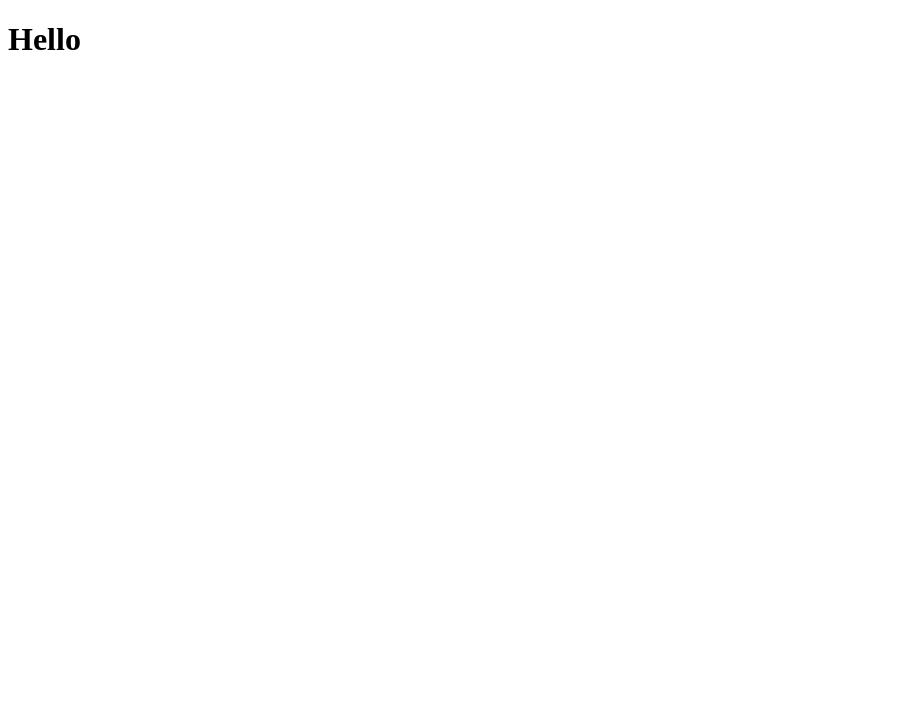
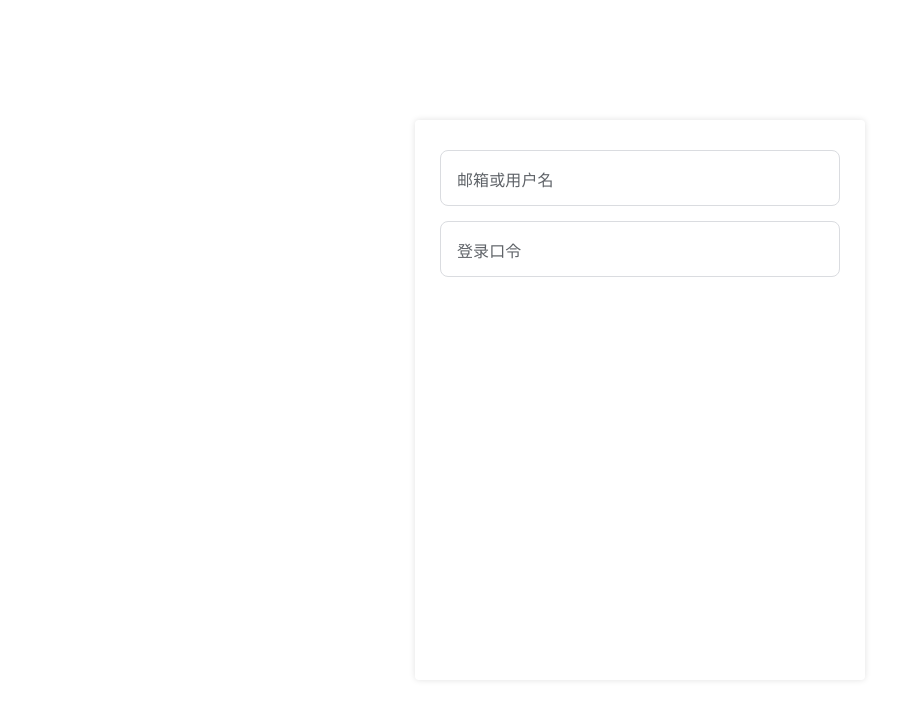
Before and after one commit to Trisia/memo, a Vue app in the folder memo-ui/: page / in a window 1280 px wide. Shown: the top 720 px of the page, without its empty margins (0-921 px from the left). Built offline with nearby package versions, Linux system fonts and the light colour scheme.

Commit message:
实现了登录框

```diff
--- a/memo-ui/src/App.vue
+++ b/memo-ui/src/App.vue
@@ -1,3 +1,9 @@
 <template>
-  <router-view/>
+  <router-view />
 </template>
+<style>
+html,body {
+  padding: 0;
+  margin: 0;
+}
+</style>
--- a/memo-ui/src/view/LoginPage.vue
+++ b/memo-ui/src/view/LoginPage.vue
@@ -1,6 +1,123 @@
 <template>
-<h1>Hello</h1>
+    <div class="wrapper">
+        <div class="container">
+            <div class="imformation">
+                <input class="gg-input" type="text" v-model="username" autocomplete="off" @focus="focusUsername = true"
+                    @blur="focusUsername = false">
+                <div :class="usernameHitCss">邮箱或用户名</div>
+            </div>
+
+            <div class="imformation" style="margin-top: 15px;">
+                <input class="gg-input" v-model="password" type="password" autocomplete="off"
+                    @focus="focusPassword = true" @blur="focusPassword = false">
+                <div :class="passwordHitCss">登录口令</div>
+            </div>
+        </div>
+    </div>
 </template>
+<style scoped>
+.wrapper {
+    min-width: 1040px;
+    min-height: 99.9vh;
+    position: relative;
+}
+
+.container {
+    transform: translate(-50%, -50%);
+    top: 50%;
+    left: 50%;
+    padding: 0;
+    margin: 0;
+    position: absolute;
+    min-width: 400px;
+    min-height: 500px;
+    border-radius: 4px;
+    box-shadow: 0px 0px 6px rgba(0, 0, 0, .12);
+    padding: 30px 25px;
+}
+
+.imformation {
+    width: 100%;
+    position: relative;
+}
+
+.gg-input {
+    width: 100%;
+    height: 56px;
+    font-size: 16px;
+    padding: 13px 15px 13px 15px;
+    box-sizing: border-box;
+    outline: none;
+    border-radius: 8px;
+    border: 1px solid #dadce0;
+}
+
+.gg-input:focus {
+    border: 2px solid #1a73e8;
+}
+
+.gg-div {
+    position: absolute;
+    /*设置绝对定位， 那么给父级元素添加相对定位*/
+    top: 17px;
+    left: 12px;
+    padding: 0 5px;
+    font-size: 16px;
+    font-weight: 400;
+    font-family: roboto, 'Noto Sans Myanmar UI', arial, sans-serif;
+    letter-spacing: 0.1px;
+    /*字体间的空隙*/
+    color: #5f6368;
+    pointer-events: none;
+    transition: all 0.15s ease;
+}
+
+.gg-hit-focus {
+    top: -10px;
+    background-color: #fff;
+    font-size: 14px;
+    color: #1a73e8;
+}
+
+.gg-hit-focus-content {
+    top: -10px;
+    background-color: #fff;
+    font-size: 14px;
+    color: #5f6368;
+}
+</style>
 
 <script setup>
+
+import { ref, computed } from "vue"
+
+const focusUsername = ref(false);
+const focusPassword = ref(false);
+const username = ref('');
+const password = ref('');
+
+// 根据状态改变用户名的提示消息位置和颜色
+const usernameHitCss = computed(() => {
+    let res = { 'gg-div': true }
+    if (focusUsername.value) {
+        res['gg-hit-focus'] = true
+    }
+    if (username.value != '' && !focusUsername.value) {
+        res['gg-hit-focus-content'] = true
+    }
+    return res;
+});
+
+// 根据状态改变口令的提示消息位置和颜色
+const passwordHitCss = computed(() => {
+    let res = { 'gg-div': true }
+    if (focusPassword.value) {
+        res['gg-hit-focus'] = true
+    }
+    if (password.value != '' && !focusPassword.value) {
+        res['gg-hit-focus-content'] = true
+    }
+    return res;
+});
+
 </script>
```
